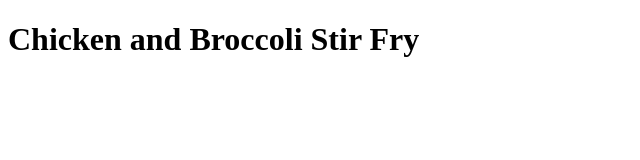
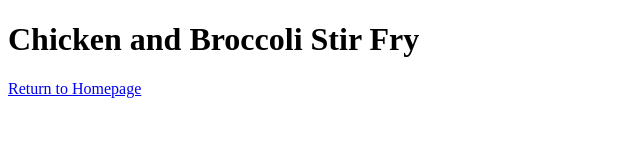
Before and after one commit to JAnders01/recipes-project, a plain HTML site: page recipes/chickenstirfry.html in a window 1280 px wide. Shown: the whole page, without its empty margins (0-640 px from the left). Drawn offline with Linux system fonts and the light colour scheme.

Commit message:
Add links to homepage to recipes

```diff
--- a/recipes/chickenstirfry.html
+++ b/recipes/chickenstirfry.html
@@ -7,5 +7,6 @@
     </head>
     <body>
         <h1>Chicken and Broccoli Stir Fry</h1>
+        <a href="../index.html">Return to Homepage</a>
     </body>
 </html>
```
Also changed, not shown: recipes/cottagepie.html (+1 -0 lines), recipes/goulash.html (+1 -0 lines), recipes/stroganoff.html (+1 -0 lines).
